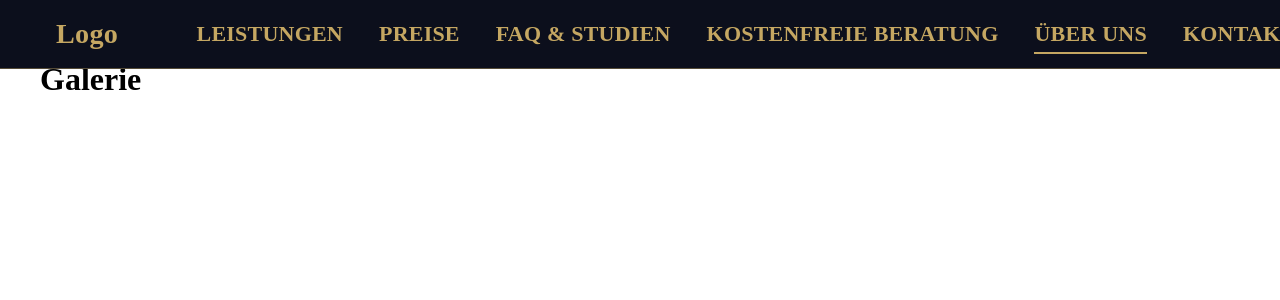
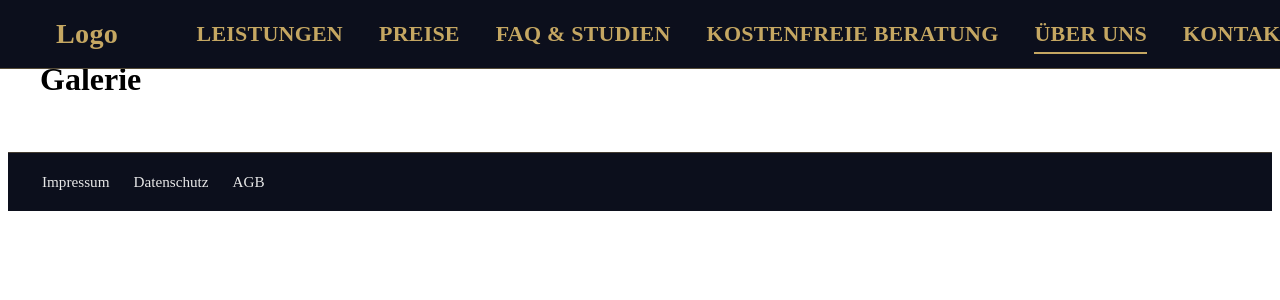
Before and after one commit to eliaspst/pilot-project, a React (Create React App) app: page /ueber-uns/galerie in a window 1280 px wide. Shown: the top 300 px of the page. Built offline with nearby package versions, Linux system fonts and the light colour scheme.

Commit message:
added footer

```diff
--- a/src/App.js
+++ b/src/App.js
@@ -1,6 +1,7 @@
 import React from "react";
 import { Routes, Route } from "react-router-dom";
 import Navbar from "./components/Navbar";
+import BottomBar from "./components/BottomBar";
 import Home from "./pages/Home";
 import PricesMen from "./pages/PricesMen";
 import PricesWomen from "./pages/PricesWomen";
@@ -30,6 +31,7 @@ export default function App() {
         <Route path="/ueber-uns/team" element={<Team />} />
         <Route path="/ueber-uns/galerie" element={<Galerie />} />
       </Routes>
+      <BottomBar />
     </>
   );
 }
--- /dev/null
+++ b/src/components/BottomBar.css
@@ -0,0 +1,120 @@
+:root{
+  --footer-bg: #0c0f1c;
+  --footer-text: #e8e8e8;
+  --footer-accent: #c5a762; /* dein Gold */
+  --maxw: 1200px;
+}
+
+/* --- Layout --- */
+.bottombar{
+  border-top: 1px solid color-mix(in srgb, var(--footer-accent) 30%, transparent);
+  background: var(--footer-bg);
+  color: var(--footer-text);
+  padding: 20px 16px;
+}
+
+.bottombar__logo{
+  color: var(--footer-accent);
+  font-weight: 700;
+  letter-spacing: .02em;
+}
+
+/* Innen-Container für zentrierte Breite */
+.bottombar,
+.bottombar > *{
+  display: block;
+}
+.bottombar > *{
+  max-width: var(--maxw);
+  margin-inline: auto;
+}
+
+/* Zeile: Logo links, Links rechts */
+.bottombar{
+  display: flex;
+  justify-content: center;
+}
+.bottombar__logo,
+.bottombar__nav{
+  width: 100%;
+  max-width: var(--maxw);
+  display: flex;
+  align-items: center;
+  justify-content: space-between;
+  gap: 16px;
+}
+
+/* Menü */
+.bottombar__menu{
+  list-style: none;
+  display: flex;
+  gap: 20px;
+  margin: 0;
+  padding: 0;
+}
+
+.bottombar__link{
+  color: var(--footer-text);
+  text-decoration: none;
+  font-size: 0.95rem;
+  position: relative;
+  padding: 4px 2px;
+}
+
+.bottombar__link::after{
+  content: "";
+  position: absolute;
+  left: 0;
+  bottom: -2px;
+  width: 0%;
+  height: 2px;
+  background: var(--footer-accent);
+  transition: width .2s ease;
+}
+
+.bottombar__link:hover::after,
+.bottombar__link.active::after{ /* NavLink setzt .active */
+  width: 100%;
+}
+
+/* --- Responsive --- */
+@media (max-width: 700px){
+  .bottombar{
+    padding: 16px;
+  }
+  .bottombar__logo{
+    margin-bottom: 10px;
+  }
+  .bottombar__nav{
+    flex-direction: column;
+    align-items: flex-start;
+    gap: 8px;
+  }
+  .bottombar__menu{
+    flex-wrap: wrap;
+    gap: 12px 18px;
+  }
+}
+
+
+html, body, #root{ height: 100%; }
+body{
+  display: flex;
+  min-height: 100dvh;
+  flex-direction: column;
+}
+#root > *:not(.bottombar){ /* dein Page-Container */
+  flex: 1 0 auto;
+}
+.bottombar{
+  flex-shrink: 0;
+}
+
+/* --- Feinheiten & Accessibility --- */
+@media (prefers-reduced-motion: reduce){
+  .bottombar__link::after{ transition: none; }
+}
+.bottombar a:focus-visible{
+  outline: 2px dashed var(--footer-accent);
+  outline-offset: 2px;
+}
--- /dev/null
+++ b/src/components/BottomBar.jsx
@@ -0,0 +1,18 @@
+import React from "react";
+import { NavLink, Link } from "react-router-dom";
+import "./BottomBar.css";
+
+export default function BottomBar() {
+  return (
+    <footer className="bottombar" role="contentinfo">
+
+      <nav className="bottombar__nav" aria-label="Footer">
+        <ul className="bottombar__menu">
+          <li><NavLink to="/impressum" className="bottombar__link">Impressum</NavLink></li>
+          <li><NavLink to="/datenschutz" className="bottombar__link">Datenschutz</NavLink></li>
+          <li><NavLink to="/agb" className="bottombar__link">AGB</NavLink></li>
+        </ul>
+      </nav>
+    </footer>
+  );
+}
```
